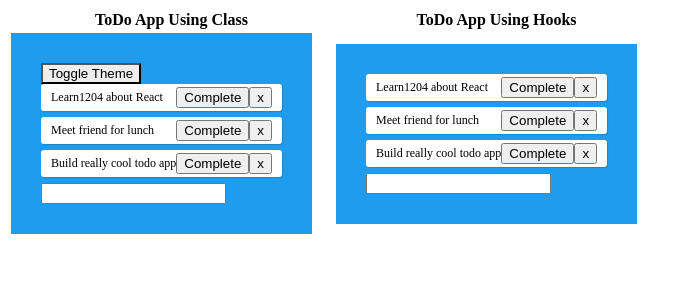
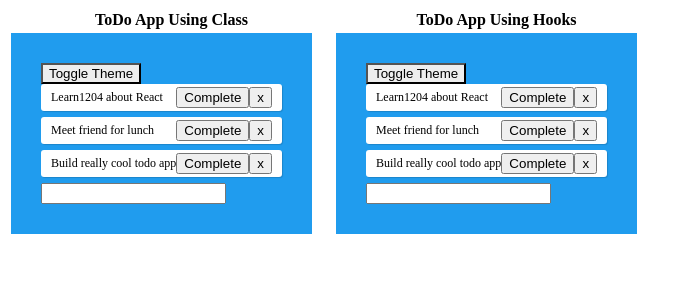
Before and after one commit to sachingupta/react-hooks, a React app: page / in a window 1280 px wide. Shown: the top 300 px of the page, without its empty margins (0-689 px from the left). Built offline with nearby package versions, Linux system fonts and the light colour scheme.

Commit message:
useContext in hooks todo app

```diff
--- a/src/hooks-app/App.tsx
+++ b/src/hooks-app/App.tsx
@@ -4,6 +4,8 @@ import { ITodo } from "../components/IApp";
 import { TodoListRenderer } from "../components/TodoList";
 import * as Styles from "../components/App.scss";
 import { TodoFormContainer } from "./TodoFormContainer";
+import { ThemeContext, themes } from "../components/ThemeContext";
+import { Toolbar } from "./ToolBar";
 
 interface IHooksAppProps {
   todos: ITodo[];
@@ -11,9 +13,10 @@ interface IHooksAppProps {
 
 export const HooksTodoApp = (props: IHooksAppProps) => {
   const [todos, setTodos] = useState(props.todos);
+  const [theme, setTheme] = useState(themes.light);
 
   const addTodo = (todoText: string) => {
-    const todo: ITodo = {text: todoText};
+    const todo: ITodo = { text: todoText };
     const newTodos = [...todos, todo];
     setTodos(newTodos);
   }
@@ -30,10 +33,18 @@ const removeTodo = (index: number) => {
     setTodos(newTodos);
   }
 
+  const toggleTheme = () => {
+    const newTheme = (theme === themes.dark ? themes.light : themes.dark);
+    setTheme(newTheme);
+  }
+
   return (
     <div className={Styles.app}>
+      <ThemeContext.Provider value={{ theme: theme, toggleTheme: toggleTheme }}>
+        <Toolbar />
+      </ThemeContext.Provider>
       <TodoListRenderer todos={todos} onComplete={completeTodo} onRemove={removeTodo} />
-      <TodoFormContainer addTodo={addTodo}/>
+      <TodoFormContainer addTodo={addTodo} />
     </div>
   );
 }
--- /dev/null
+++ b/src/hooks-app/ThemedButton.tsx
@@ -0,0 +1,14 @@
+import * as React from "react";
+import { useContext } from "react";
+import { ThemeContext } from "../components/ThemeContext";
+
+export function ThemedButton() {
+    const { theme, toggleTheme } = useContext(ThemeContext);
+    return (
+        <button
+            onClick={toggleTheme}
+            style={{ backgroundColor: theme.background, color: theme.color }}>
+            Toggle Theme
+        </button>
+    );
+}
--- /dev/null
+++ b/src/hooks-app/ToolBar.tsx
@@ -0,0 +1,9 @@
+import * as React from "react";
+import { ThemedButton } from "./ThemedButton";
+
+// An intermediate component that uses the ThemedButton
+export function Toolbar() {
+    return (
+      <ThemedButton />
+    );
+  }
```
Lines whose indentation alone changed are shown as unchanged.
